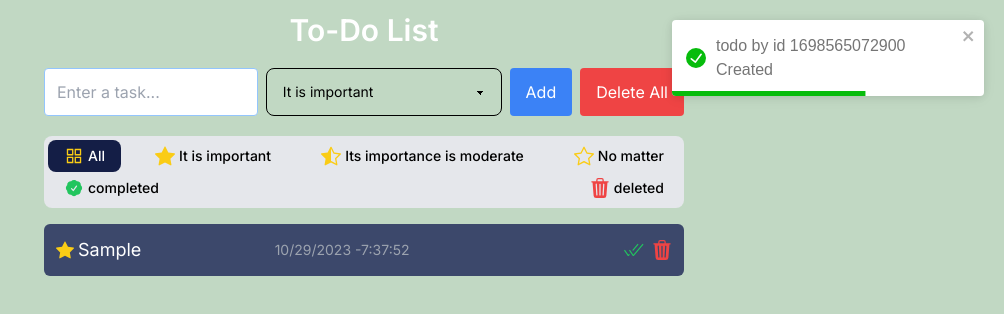
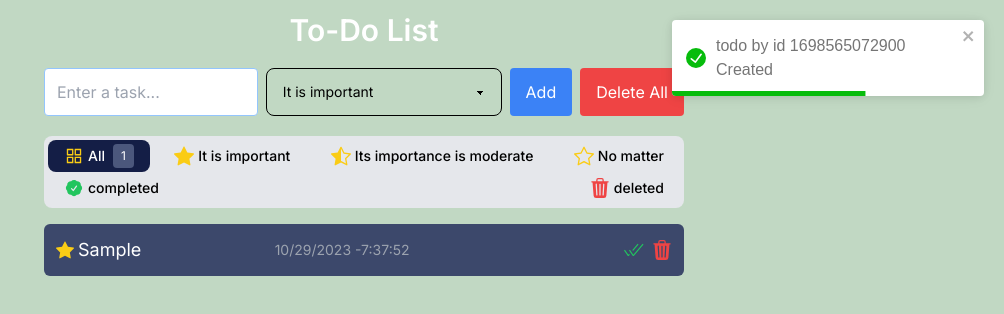
Before and after one commit to Amirmohamadhejazi/Super-Application, a Next.js app: page / in a window 1280 px wide. Both pictures are taken after typing "Sample" into the empty fields and a click on the button "Add". Shown: the top 314 px of the page, without its empty margins (276-1280 px from the left). Built offline with nearby package versions, Linux system fonts and the light colour scheme.

Commit message:
fix: add delete from local

```diff
--- a/src/app/components/TodoApp/TodoApp.tsx
+++ b/src/app/components/TodoApp/TodoApp.tsx
@@ -69,6 +69,13 @@ const TodoApp = () => {
     // Remove todo from todoList by Id
     const removeTodo = (id: number) => {
         const newData = todo.map((item) => (item.id === id ? { ...item, deleted: true } : item));
+        localStorage.setItem('DataTodoListLocal', JSON.stringify(newData));
+        setTodo(newData);
+        toast.error(`todo by id ${id} deleted!`);
+    };
+    // Remove todo from locale by Id
+    const removeTodoLocale = (id: number) => {
+        const newData = todo.filter((items) => items.id !== id);
         localStorage.setItem('DataTodoListLocal', JSON.stringify(newData));
         setTodo(newData);
         toast.error(`todo by id ${id} deleted!`);
@@ -176,7 +183,7 @@ const TodoApp = () => {
                     </motion.button>
                 </form>
                 <div className="mt-5 flex flex-grow  flex-col gap-y-4  overflow-y-auto text-white  ">
-                    <div className="tabs flex  justify-between tabs-boxed bg-gray-200">
+                    <div className="tabs flex  justify-between items-center tabs-boxed bg-gray-200">
                         {tabData.map((items) => {
                             return (
                                 <div
@@ -203,7 +210,14 @@ const TodoApp = () => {
                                             )
                                         )}
                                     </div>
+                                    <div className="flex gap-x-2 items-center">
                                         <span className="font-medium">{items.tabName}</span>
+                                        {items.id === 0 && todo.length !== 0 && (
+                                            <div className="bg-[#4b577c] text-xs px-2 py-1 rounded text-white">
+                                                {todo.length}
+                                            </div>
+                                        )}
+                                    </div>
                                 </div>
                             );
                         })}
@@ -252,17 +266,16 @@ const TodoApp = () => {
                                                 <VscCheckAll className="text-xl  " />
                                             </button>
                                         ))}
-
-                                    {todoItems.deleted ? (
-                                        <span className="text-xs text-gray-300 font-bold">Read Only</span>
-                                    ) : (
                                     <button
                                         className="text-red-500 transition-all duration-300 hover:text-red-700 "
-                                            onClick={() => removeTodo(todoItems.id)}
+                                        onClick={() =>
+                                            todoItems.deleted
+                                                ? removeTodoLocale(todoItems.id)
+                                                : removeTodo(todoItems.id)
+                                        }
                                     >
                                         <BsFillTrash3Fill className="text-xl" />
                                     </button>
-                                    )}
                                 </div>
                             </div>
                         ))
```
Lines whose indentation alone changed are shown as unchanged.
